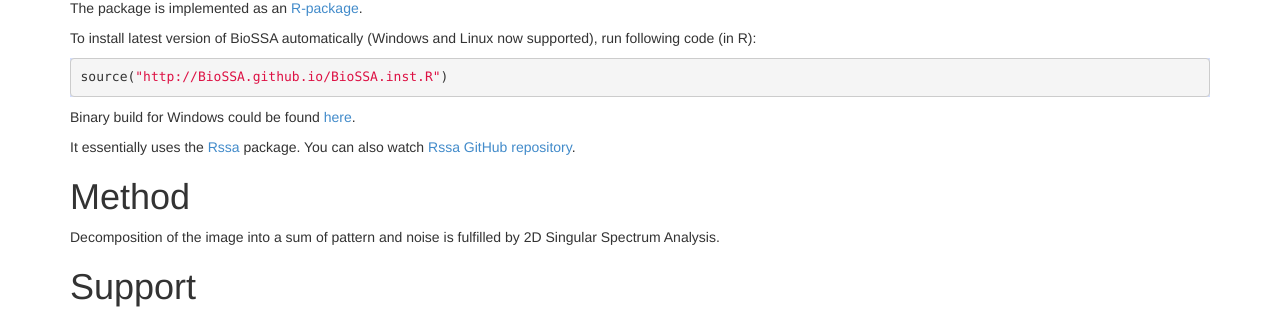
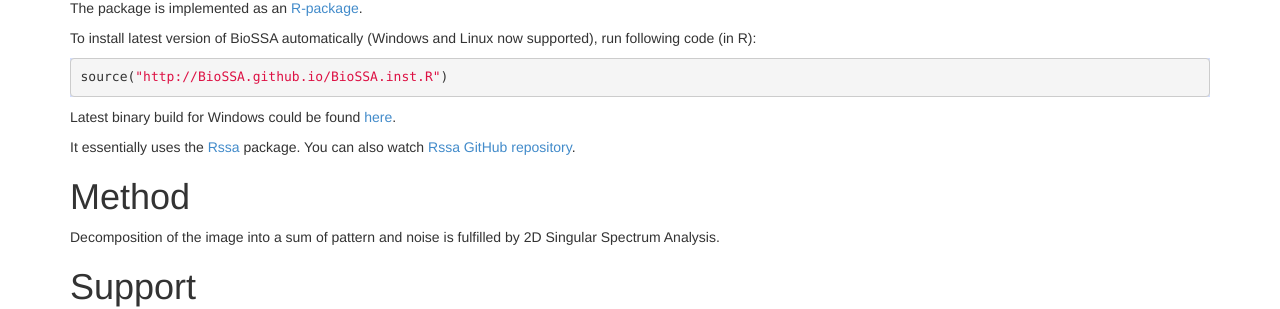
Before and after one commit to BioSSA/BioSSA.github.io, a Jekyll site: the page built from index.markdown, in a window 1280 px wide. Shown: the part 1010-1319 px from the top of the page. Built offline with Jekyll 4.4.1, drawn with Linux system fonts in a browser that asks for light colours; nearby versions of some CDN libraries; Markdown is read by kramdown in place of the engine named in the settings; formulas are drawn with MathJax 3.

Commit message:
Fix reference to binary build

```diff
--- a/index.markdown
+++ b/index.markdown
@@ -46,7 +46,7 @@ To install latest version of BioSSA automatically (Windows and Linux now support
 source("http://BioSSA.github.io/BioSSA.inst.R")
 {% endhighlight %}
 
-Binary build for Windows could be found [here]( https://github.com/BioSSA/BioSSA/biossa_01.zip "BioSSA Link").
+Latest binary build for Windows could be found [here]( http://BioSSA.github.io/BioSSA_0.1.zip "BioSSA Windows binary build").
 
 It essentially uses the [Rssa]( http://cran.r-project.org/web/packages/Rssa/ "Rssa link") package. You can also watch [Rssa GitHub repository]( https://github.com/asl/rssa/ "Rssa GitHub link").
 
```
Also changed, not shown: 1 other file.
